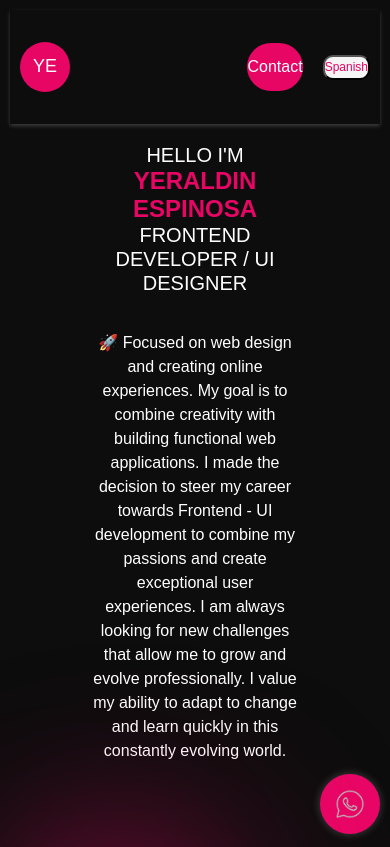
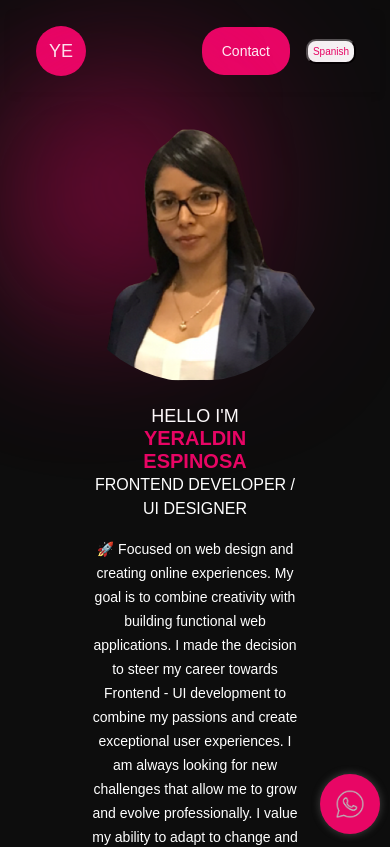
Before and after one commit to YeralShaik/portfolio.yeraldin, a website: page index.html in a window 390 px wide. Shown: the top 847 px of the page. Drawn offline with Linux system fonts and the light colour scheme.

Commit message:
cambios en la version mobile

```diff
--- a/index.js
+++ b/index.js
@@ -8,11 +8,6 @@ const langDataEnglish = {
     text: '🚀 Focused on web design and creating online experiences. My goal is to combine creativity with building functional web applications. I made the decision to steer my career towards Frontend - UI development to combine my passions and create exceptional user experiences. I am always looking for new challenges that allow me to grow and evolve professionally. I value my ability to adapt to change and learn quickly in this constantly evolving world.',
     tooltitle: 'LANGUAGE AND TOOLS',
     projecttitle: 'PROJECTS',
-    messageTitle: 'SEND A MESSAGE',
-    namefrom: 'Name',
-    email: 'Email',
-    messagelabel: 'Message',
-    submitbuttones: 'Send',
     buttonNav:'Contact',
     changeLanguage: 'Spanish',
 };
@@ -25,11 +20,6 @@ const langDataSpanish = {
     text: '🚀 Enfocada en diseño web y la creación de experiencias en línea. Mi objetivo es combinar la creatividad con la construcción de aplicaciones web funcionales. Tomé la decisión de orientar mi carrera hacia el desarrollo Frontend - UI para combinar mis pasiones y crear experiencias de usuario excepcionales. Siempre estoy en busca de nuevos desafíos que me permitan crecer y evolucionar a nivel laboral. Valoro mi habilidad para adaptarme al cambio y aprender rápidamente en este mundo en constante evolución.',
     tooltitle: 'LENGUAJE Y HERRAMIENTAS',
     projecttitle: 'PROYECTO',
-    messageTitle: 'ENVÍA UN MENSAJE',
-    namefrom: 'Nombre',
-    email: 'Correo Electrónico',
-    messagelabel: 'Mensaje',
-    submitbuttones: 'Enviar',
     buttonNav:'Contacto',
     changeLanguage: 'English',
 };
@@ -47,9 +37,7 @@ function updateLanguage() {
     document.getElementById('ocupation').textContent = langData.ocupation;
     document.getElementById('text').textContent = langData.text;
     document.getElementById('tooltitle').textContent = langData.tooltitle;
-    document.getElementById('projecttitle').textContent = langData.projecttitle;
-
-
+    document.getElementById('project-title').textContent = langData.projecttitle;
 }
 
 document.getElementById('changeLanguage').addEventListener('click', () => {
--- a/mobile.css
+++ b/mobile.css
@@ -1,3 +1,4 @@
+/* Establecer el box-sizing en border-box para incluir el borde y el relleno en las medidas */
 * {
   box-sizing: border-box;
   margin: 0;
@@ -25,57 +26,78 @@ body {
 /* Estilos para dispositivos móviles */
 @media (max-width: 800px) {
   .navBar-container {
-      height: auto; /* Ajustar la altura automáticamente */
-      width: 100%; /* Ancho completo */
-      flex-direction: row; /* Mantener la dirección en fila (horizontal) */
-      justify-content: space-between; /* Espacio entre los elementos */
-      align-items: center; /* Centrar verticalmente */
+    height: auto;
+    width: 100%; /* Ancho completo */
+    padding: 16px ;
+    display: flex;
+    color: var(--secondary);
+    justify-content: space-between;
+    align-items: center;
+    box-shadow: 0 4px 6px rgba(0, 0, 0, 0.1); /* Cambiar la sombra según tus preferencias */
+    background-color: var(--background); /* Agregar un fondo al navbar */
   }
 
+
   .navlogo {
-      margin-left: 10px; /* Espacio izquierda */
-      margin-right: auto; /* Empujar hacia la izquierda */
+    margin-left: 10px;
+    margin-right: auto;
+  }
+  #buttonNav {
+    width: auto; /* Ajustar el ancho automáticamente */
+    padding: 10px 20px; /* Reducir el espacio superior e inferior */
+    color: var(--secondary);
+    background: var(--primary);
+    border: none;
+    border-radius: 22px;
+    font-size: 14px;
+    margin-left: auto;
+    margin-right: 16px;
   }
 
-  #buttonNav,
   #changeLanguage {
-      width: auto; /* Ajustar el ancho automáticamente */
-      margin: 0 10px; /* Espacio horizontal entre los botones */
+    width: 50px;
+    font-size: 10px;
   }
-}
 
 
   .main-container {
     flex-direction: column;
     align-items: center;
     height: auto;
+
   }
 
   .main-text {
     margin-top: 20px;
     text-align: center;
+    order: 2;
   }
 
   .main-text h2 {
-    font-size: 20px;
+    font-size: 18px;
     font-weight: 200;
   }
 
   .main-text h1 {
-    font-size: 24px;
+
+    font-size: 20px;
     color: var(--primary);
   }
 
   .main-text .text-occupation {
-    margin-bottom: 36px;
-    font-size: 20px;
+    margin-bottom: 16px;
+    font-size: 16px;
   }
+  .main-text p {
+    font-size: 14px;
 
+  }
   .main-img {
     position: relative;
     display: inline-block;
     margin-top: 20px;
-    margin-right: 0; /* Cambia el margen derecho a 0 para que no haya espacio innecesario */
+    margin-right: 0;
+    order: 1;
   }
 
   .main-img img {
@@ -85,6 +107,7 @@ body {
     position: relative;
     z-index: 2;
   }
+
   .tool-container {
     max-width: 100%;
     height: auto;
@@ -96,14 +119,17 @@ body {
   }
 
   .tools {
-    flex-direction: column;
-    gap: 20px;
-    align-items: center;
+    flex-direction: row; /* Cambia la dirección de los elementos a fila (horizontal) */
+    flex-wrap: wrap; /* Permite que los íconos se envuelvan en múltiples filas */
+    justify-content: center; /* Centra horizontalmente los íconos */
+    gap: 20px; /* Espacio horizontal entre los íconos */
+    align-items: center; /* Centra verticalmente los íconos */
   }
 
   .tools img {
     width: 50px;
     height: 50px;
+    margin-bottom: 10px; /* Espacio vertical entre los íconos */
   }
 
   .projects-section {
@@ -158,17 +184,13 @@ body {
     bottom: 10px;
     right: 10px;
   }
-
   footer {
-    height: auto;
-  }
-
-  .footer {
-    flex-direction: column;
-    align-items: center;
-    gap: 10px;
+    flex-direction: column; /* Cambia la dirección de los elementos del footer a columna */
+    align-items: center; /* Centra verticalmente los elementos del footer */
+    gap: 10px; /* Espacio vertical entre los elementos del footer */
   }
 
   footer::before {
-    content: none;
+    content: none; /* Oculta el elemento de fondo del footer */
   }
+}
--- a/style.css
+++ b/style.css
@@ -1,9 +1,12 @@
+/* Resetting some default styles */
+/* Set box-sizing to include border and padding in measurements */
 * {
-  box-sizing: 0;
+  box-sizing: border-box;
   margin: 0;
   padding: 0;
 }
 
+/* Define root-level variables for colors and fonts */
 :root {
   --background: #0d0d0d;
   --primary: #e80665;
@@ -12,14 +15,15 @@
   font-family: Arial, Helvetica, sans-serif;
 }
 
+/* Apply background color to the entire HTML element */
 html {
   background: var(--background);
-
 }
 
+/* Styles for the navigation bar */
 .navBar-container {
   height: 80px;
-  width: auto;
+  width: 100%;
   display: flex;
   color: var(--secondary);
   justify-content: space-between;
@@ -27,35 +31,42 @@ html {
   box-shadow: 0 2px 4px rgba(255, 255, 255, 0.2);
 }
 
+/* Styles for the logo in the navigation bar */
 .navlogo {
   background: var(--primary);
-  margin: 32px;
+  margin: 0 32px;
   width: 50px;
   height: 50px;
-  border-radius: 100px;
+  border-radius: 50%;
+  display: flex;
+  align-items: center;
+  justify-content: center;
+}
 
-}
 .navlogo p {
   text-align: center;
-  padding-top: 14px;
   font-size: 18px;
 }
 
+/* Styles for the "buttonNav" button */
 #buttonNav {
   width: 120px;
   height: 48px;
   color: var(--secondary);
   background: var(--primary);
-  border-style: none;
+  border: none;
   border-radius: 24px;
   font-size: 16px;
-  margin-left: 930px;
-}
-#buttonNav:hover {
-background:  #448904;
-color: var(--secondary)
+  margin-left: auto;
+  margin-right: 32px;
 }
 
+#buttonNav:hover {
+  background: #448904;
+  color: var(--secondary);
+}
+
+/* Styles for the "changeLanguage" button */
 #changeLanguage {
   width: 70px;
   height: 25px;
@@ -65,24 +76,27 @@ color: var(--secondary)
   background: #f5f5f5;
   border-radius: 10px;
 }
+
 #changeLanguage:hover {
-background-color:  #448904;
-color:var(--secondary)
+  background-color: #448904;
+  color: var(--secondary);
 }
 
+/* Styles for the main container */
 .main-container {
-  width: auto;
+  width: 100%;
   display: flex;
   justify-content: space-between;
   align-items: center;
   color: var(--secondary);
-  align-items: center;
   height: 400px;
 }
 
+/* Styles for the main text */
 .main-text {
-  margin: 80px;
+  margin: 0 80px;
 }
+
 .main-text h2 {
   font-size: 28px;
   font-weight: 200;
@@ -92,15 +106,18 @@ color:var(--secondary)
   font-size: 40px;
   color: var(--primary);
 }
+
 .main-text .text-occupation {
   margin-bottom: 36px;
   font-size: 20px;
 }
+
 .main-text p {
   font-size: 16px;
   line-height: 24px;
 }
 
+/* Styles for the main image container */
 .main-img {
   position: relative;
   display: inline-block;
@@ -114,9 +131,9 @@ color:var(--secondary)
   border-radius: 50%;
   position: relative;
   z-index: 2;
-
 }
 
+/* Styles for decorative ellipses */
 .ellipse {
   width: 350px;
   height: 350px;
@@ -141,17 +158,16 @@ color:var(--secondary)
   z-index: 0;
 }
 
-
+/* Styles for the tool container */
 .tool-container {
   max-width: 600px;
   height: 390px;
   margin: 56px auto;
   padding: 0;
   position: relative;
-
-
 }
 
+/* Styles for the tool section title */
 .tool-container h2 {
   font-size: 32px;
   text-align: center;
@@ -159,6 +175,7 @@ color:var(--secondary)
   padding-bottom: 24px;
 }
 
+/* Styles for the tool images and border effect */
 .tools::before {
   content: "";
   position: absolute;
@@ -185,7 +202,8 @@ color:var(--secondary)
   height: 100px;
   object-fit: contain;
 }
-/* Estilos para la sección de proyectos */
+
+/* Styles for the projects section */
 .projects-section {
   padding: 20px;
   text-align: center;
@@ -199,7 +217,7 @@ justify-content: space-evenly;
   flex-wrap: wrap;
 }
 
-/* Estilos para cada proyecto individual */
+/* Styles for individual project cards */
 .project {
   border-radius: 8px;
   box-shadow: 0px 0px 10px rgba(0, 0, 0, 0.1);
@@ -213,16 +231,16 @@ align-items: center;
   object-fit: contain;
 }
 
-/* Estilos para el título del proyecto */
+/* Styles for the project title */
 .project-title {
   font-size: 32px;
   margin-bottom: 10px;
   color: var(--secondary);
   padding-bottom: 24px;
-text-align: center; /* Centra el título */
+  text-align: center; /* Center the title */
 }
 
-/* Estilos para la foto de portada del proyecto */
+/* Styles for project cover images */
 .project img {
   width: 450px;
   height: 300px;
@@ -235,15 +253,16 @@ transition: border 0.3s ease;
   border: 8px solid  #a3ff4d;
 }
 
-/* Estilos para la descripción del proyecto */
+/* Styles for the project description */
 .project h2 {
   font-size: 24px;
   padding: 16px;
   color: var(--secondary);
   margin-bottom: 10px;
-text-align: center; /* Centra la descripción */
+  text-align: center;
 }
 
+/* Styles for project links */
 .project-links {
   display: flex;
   justify-content: space-between;
@@ -269,7 +288,7 @@ background-color: #448904;
   color: var(--secondary);
 }
 
-/* Estilos para la descripción del proyecto */
+/* Styles for the project description */
 .project-description {
   font-size: 16px;
   color: var(--secondary);
@@ -277,7 +296,8 @@ padding-top: 16px;
   margin-bottom: 10px;
   text-align: center;
 }
-/* Estilos para la descripción del proyecto */
+
+/* Styles for the WhatsApp chat button */
 #whatsapp-chat {
   position: fixed;
   bottom: 20px;
@@ -288,7 +308,7 @@ padding: 10px 10px;
   border-radius: 50px;
   box-shadow: 0px 0px 8px rgba(163, 163, 163, 0.366);
   text-decoration: none;
-display: flex; /* Add this line */
+  display: flex;
   justify-content: center;
   align-items: center;
 }
@@ -298,17 +318,17 @@ width: 40px;
   display: block;
   padding: 4px;
   border-radius: 30%;
+}
 
-}
 #whatsapp-chat:hover {
   background-color:  #448904;
-
 }
 
-
+/* Styles for the footer */
 footer {
   height: 100px;
 }
+
 .footer {
   display: flex;
   width: auto;
@@ -316,9 +336,8 @@ footer {
   justify-content: center;
   align-items: end;
   gap: 30px;
+}
 
-
-}
 footer::before {
   content: "";
   position: absolute;
```
Also changed, not shown: index.html (+21 -30 lines). Lines whose indentation alone changed are shown as unchanged.
